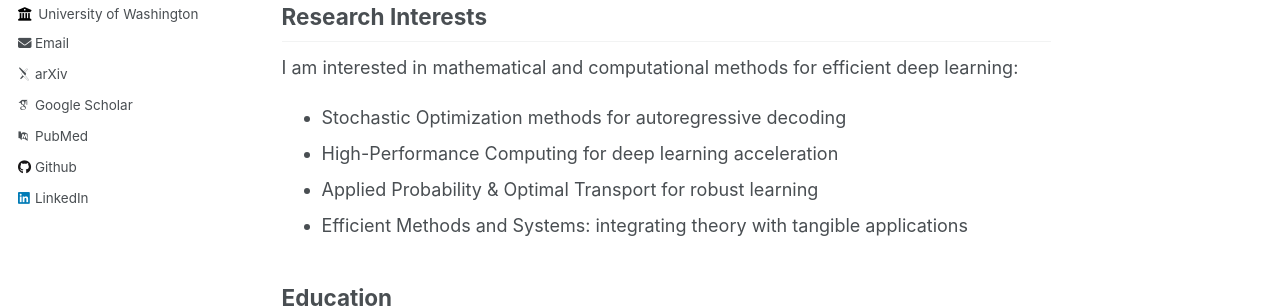
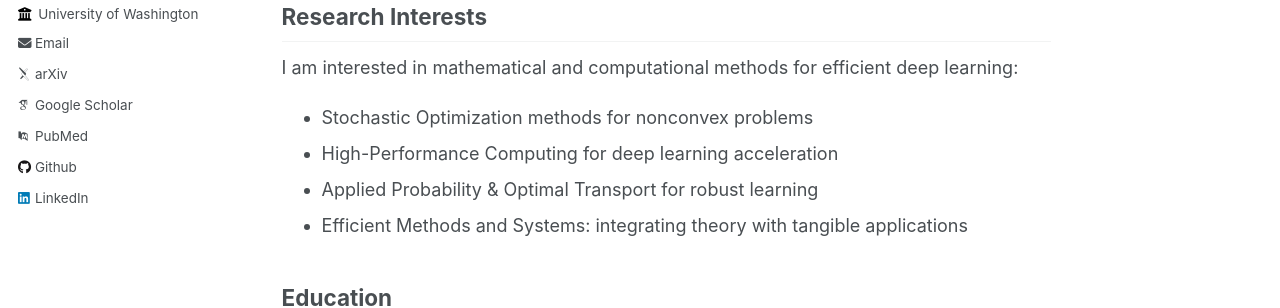
Before and after one commit to kogolobo/kogolobo.github.io, a Jekyll site: the page built from _pages/about.md, in a window 1280 px wide and 900 px high. Shown: the part 386-694 px from the top of the window. Built offline with Jekyll 4.4.1, drawn with Linux system fonts in a browser that asks for light colours; some web fonts are replaced.

Commit message:
Update about

```diff
--- a/_pages/about.md
+++ b/_pages/about.md
@@ -12,7 +12,7 @@ I am a PhD student at UW, in the Applied Mathematics department. I am very fortu
 ## Research Interests
 
 I am interested in mathematical and computational methods for efficient deep learning:
-- Stochastic Optimization methods for autoregressive decoding
+- Stochastic Optimization methods for nonconvex problems
 - High-Performance Computing for deep learning acceleration
 - Applied Probability & Optimal Transport for robust learning
 - Efficient Methods and Systems: integrating theory with tangible applications
```
